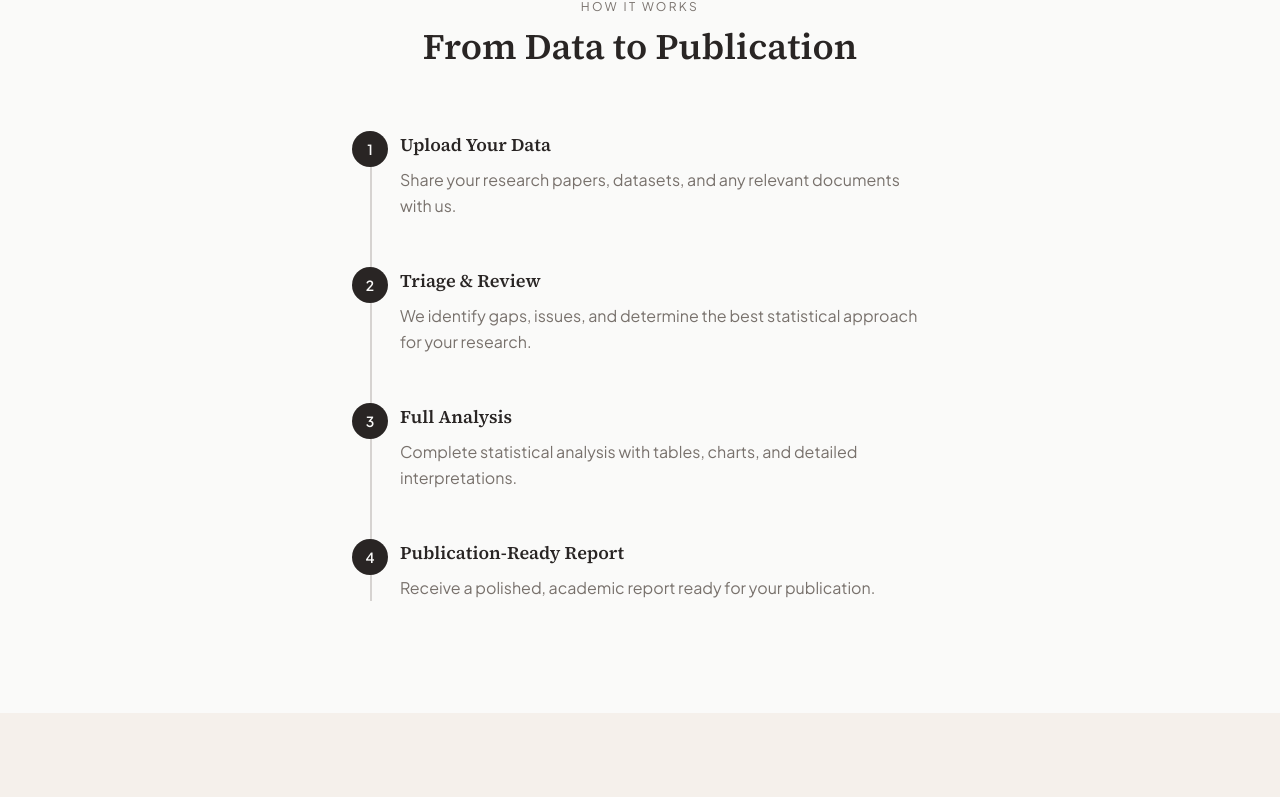
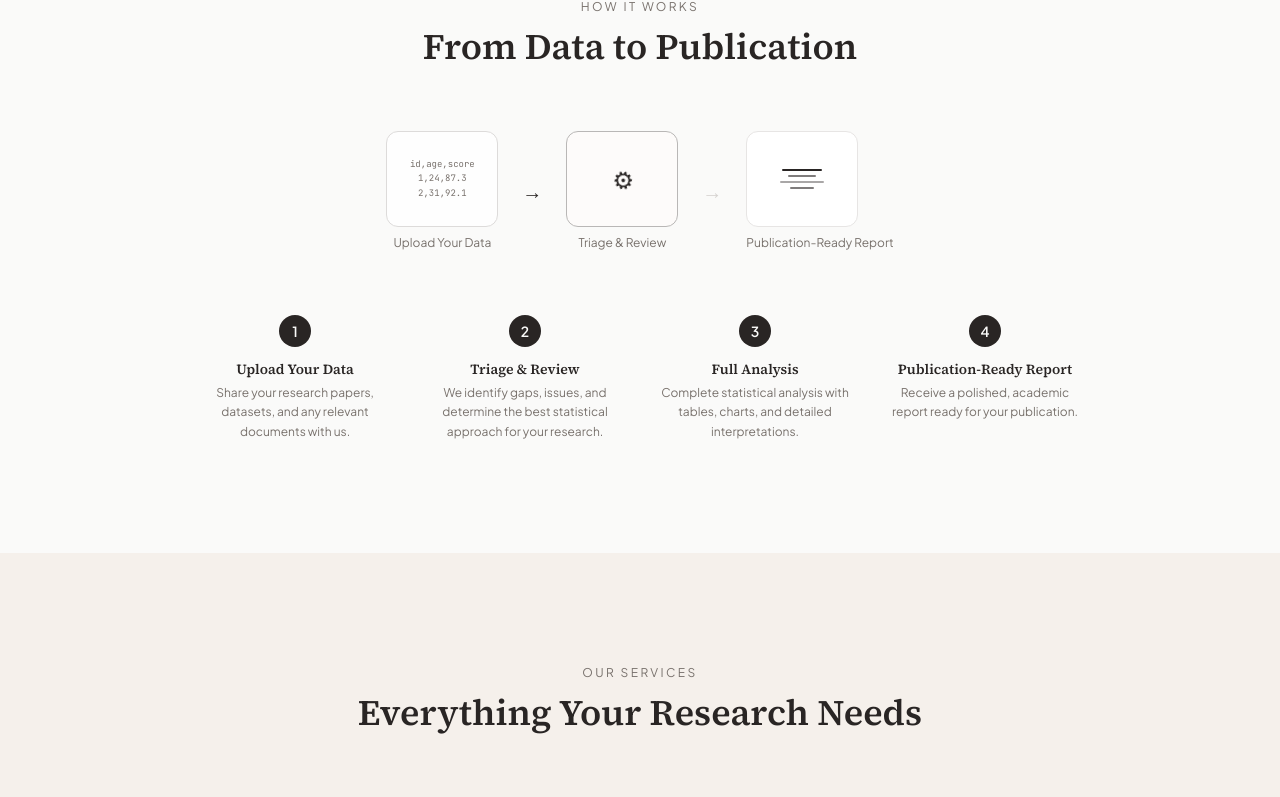
Before and after one commit to GetBayes/landing-page, a Next.js app: page /en in a window 1280 px wide. Shown: the part 869-1666 px from the top of the page. Built offline with nearby package versions, Linux system fonts and the light colour scheme.

Commit message:
feat: replace HowItWorks timeline with animated pipeline

```diff
--- a/app/[lang]/components/HowItWorks.tsx
+++ b/app/[lang]/components/HowItWorks.tsx
@@ -1,14 +1,40 @@
+"use client";
+
+import { useEffect, useRef, useState } from "react";
 import type { Dictionary } from "../dictionaries";
+import ScrollReveal from "./ScrollReveal";
 
 type HowItWorksProps = {
   howItWorks: Dictionary["howItWorks"];
 };
 
 export default function HowItWorks({ howItWorks }: HowItWorksProps) {
+  const [animating, setAnimating] = useState(false);
+  const pipelineRef = useRef<HTMLDivElement>(null);
+
+  useEffect(() => {
+    const el = pipelineRef.current;
+    if (!el) return;
+
+    const observer = new IntersectionObserver(
+      ([entry]) => {
+        if (entry.isIntersecting) {
+          setAnimating(true);
+          observer.unobserve(el);
+        }
+      },
+      { threshold: 0.3 }
+    );
+
+    observer.observe(el);
+    return () => observer.disconnect();
+  }, []);
+
   return (
     <section id="how-it-works" className="py-20 md:py-28 bg-background">
       <div className="max-w-6xl mx-auto px-6">
         {/* Heading */}
+        <ScrollReveal>
           <div className="text-center mb-16">
             <p className="text-xs font-sans uppercase tracking-[0.2em] text-foreground-muted mb-3">
               {howItWorks.eyebrow}
@@ -17,28 +43,97 @@ export default function HowItWorks({ howItWorks }: HowItWorksProps) {
               {howItWorks.headline}
             </h2>
           </div>
+        </ScrollReveal>
 
-        {/* Vertical timeline */}
-        <div className="relative max-w-xl mx-auto pl-12">
-          {/* Timeline line */}
-          <div className="absolute left-[18px] top-0 bottom-0 w-0.5 bg-border-dark" />
+        {/* Pipeline animation */}
+        <div
+          ref={pipelineRef}
+          className="flex flex-col md:flex-row items-center justify-center gap-4 md:gap-6 mb-16"
+        >
+          {/* Stage 1: Upload */}
+          <div className="text-center">
+            <div
+              className="w-28 h-24 border rounded-xl flex flex-col items-center justify-center bg-background"
+              style={animating ? {
+                animation: "stageHighlight 4s ease-in-out infinite",
+              } : { borderColor: "var(--border)" }}
+            >
+              <div className="font-mono text-[9px] text-foreground-muted leading-relaxed">
+                id,age,score<br />1,24,87.3<br />2,31,92.1
+              </div>
+            </div>
+            <p className="text-xs font-sans text-foreground-muted mt-2">{howItWorks.steps[0].title}</p>
+          </div>
 
+          {/* Arrow */}
+          <span
+            className="text-xl text-border-dark rotate-90 md:rotate-0"
+            style={animating ? { animation: "arrowPulse 4s ease-in-out infinite 0.8s" } : {}}
+          >
+            →
+          </span>
+
+          {/* Stage 2: Analyze */}
+          <div className="text-center">
+            <div
+              className="w-28 h-24 border rounded-xl flex items-center justify-center bg-background"
+              style={animating ? {
+                animation: "stageHighlight 4s ease-in-out infinite 1.5s",
+              } : { borderColor: "var(--border)" }}
+            >
+              <span
+                className="text-2xl inline-block"
+                style={animating ? { animation: "spinGear 3s linear infinite" } : {}}
+              >
+                ⚙
+              </span>
+            </div>
+            <p className="text-xs font-sans text-foreground-muted mt-2">{howItWorks.steps[1].title}</p>
+          </div>
+
+          {/* Arrow */}
+          <span
+            className="text-xl text-border-dark rotate-90 md:rotate-0"
+            style={animating ? { animation: "arrowPulse 4s ease-in-out infinite 2.3s" } : {}}
+          >
+            →
+          </span>
+
+          {/* Stage 3: Report */}
+          <div className="text-center">
+            <div
+              className="w-28 h-24 border rounded-xl flex flex-col items-center justify-center gap-1 bg-background"
+              style={animating ? {
+                animation: "stageHighlight 4s ease-in-out infinite 3s",
+              } : { borderColor: "var(--border)" }}
+            >
+              <div className="flex flex-col gap-1 items-center">
+                <div className="h-[2px] w-10 bg-foreground rounded" />
+                <div className="h-[2px] w-7 bg-foreground/60 rounded" />
+                <div className="h-[2px] w-11 bg-foreground/40 rounded" />
+                <div className="h-[2px] w-6 bg-foreground/60 rounded" />
+              </div>
+            </div>
+            <p className="text-xs font-sans text-foreground-muted mt-2">{howItWorks.steps[3].title}</p>
+          </div>
+        </div>
+
+        {/* Step descriptions */}
+        <div className="grid grid-cols-1 md:grid-cols-4 gap-6 max-w-4xl mx-auto">
           {howItWorks.steps.map((step, index) => (
-            <div key={index} className="relative mb-12 last:mb-0">
-              {/* Number circle */}
-              <div className="absolute -left-12 w-9 h-9 bg-accent text-accent-foreground rounded-full flex items-center justify-center font-sans text-sm font-semibold">
+            <ScrollReveal key={index} delay={index * 100}>
+              <div className="text-center">
+                <div className="w-8 h-8 bg-accent text-accent-foreground rounded-full flex items-center justify-center font-sans text-sm font-semibold mx-auto mb-3">
                   {index + 1}
                 </div>
-              {/* Content */}
-              <div>
-                <h3 className="text-lg font-serif font-semibold text-foreground mb-2">
+                <h3 className="text-sm font-serif font-semibold text-foreground mb-1">
                   {step.title}
                 </h3>
-                <p className="text-base font-sans text-foreground-muted leading-relaxed">
+                <p className="text-xs font-sans text-foreground-muted leading-relaxed">
                   {step.description}
                 </p>
               </div>
-            </div>
+            </ScrollReveal>
           ))}
         </div>
       </div>
--- a/app/globals.css
+++ b/app/globals.css
@@ -70,3 +70,20 @@ body {
   0%, 100% { box-shadow: 0 0 0 0 rgba(41,37,36,0); }
   50% { box-shadow: 0 0 20px 2px rgba(41,37,36,0.05); }
 }
+
+/* Pipeline animation */
+@keyframes stageHighlight {
+  0%, 100% { border-color: var(--border); background: white; }
+  25% { border-color: var(--foreground); background: var(--background-warm); }
+  50% { border-color: var(--border); background: white; }
+}
+
+@keyframes arrowPulse {
+  0%, 100% { color: var(--border-dark); }
+  30% { color: var(--foreground); }
+  60% { color: var(--border-dark); }
+}
+
+@keyframes spinGear {
+  to { transform: rotate(360deg); }
+}
```
Lines whose indentation alone changed are shown as unchanged.
